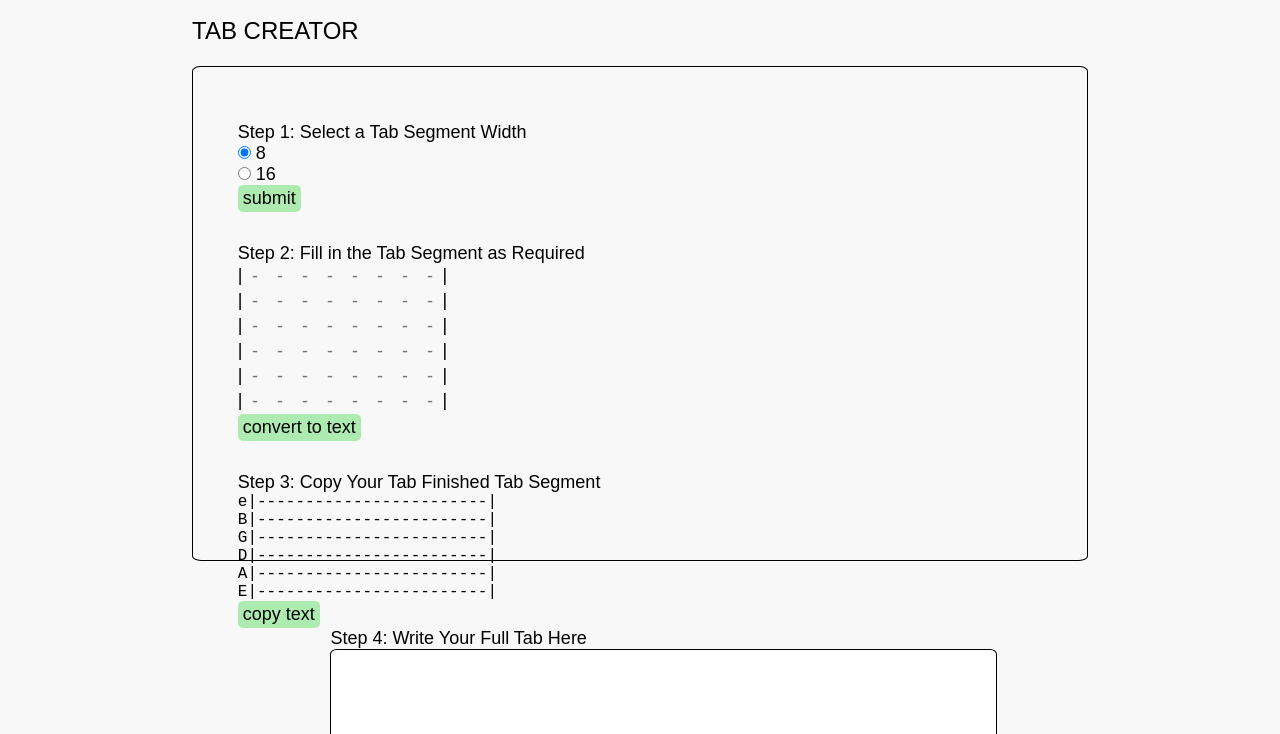
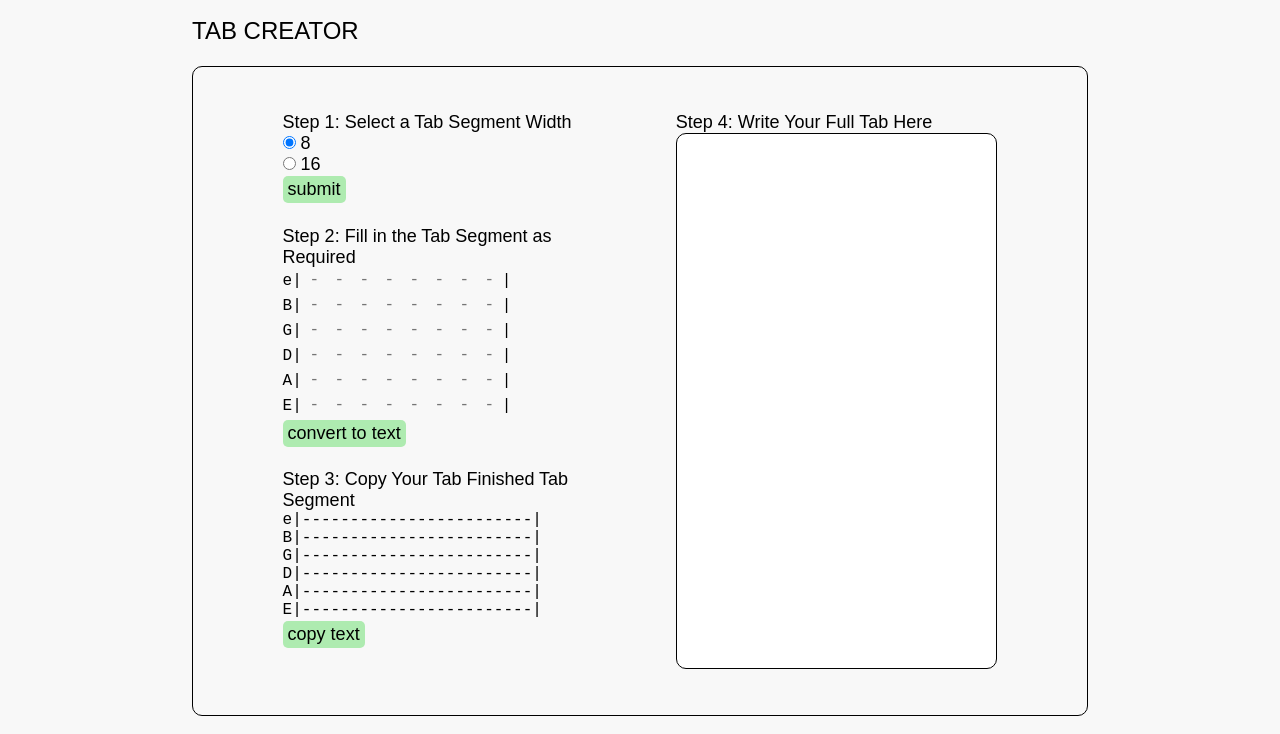
Before and after one commit to JyeTremlett/TabMaker, a plain HTML site: page index.html in a window 1280 px wide. Shown: the part 63-797 px from the top of the page. Drawn offline with Linux system fonts and the light colour scheme.

Commit message:
improved styling of tab segment input to be more uniform with other styling. also adjusted textarea size

```diff
--- a/index.html
+++ b/index.html
@@ -48,34 +48,40 @@
                 <br>
 
                 <!-- div for user input of tab values -->
+                <h2>Step 2: Fill in the Tab Segment as Required</h2>
                 <form class="tab-segment-value-input" method="get">
                 </form>
+                <input type="button" id="submit-tab-segment-btn" value="convert to text">
+                <br>
                 <br>
 
                 <!-- div for visualisation of tab for user -->
                 <h2>Step 3: Copy Your Tab Finished Tab Segment</h2>
                 <div class="tab-segment-visualised">
                 </div>
+                <br>
 
             </div>
 
             <!-- div for input of full tab  -->
             <div class="full-tab-creator">
-                <label for="tab-text">Step 4: Write Your Full Tab Here</label>
-                <br>
-                <textarea id="tab-text" name="tab-text" rows="30" cols="65"></textarea>
+                <h2>Step 4: Write Your Full Tab Here</h2>
+                <!-- <label for="tab-text"></label> -->
+                <textarea id="tab-text" name="tab-text"></textarea>
             </div>
+
+            <!-- <input type="button" class="instructions-button" onclick="document.getElementById('instructions').scrollIntoView();" value="click to read details usage instructions"> -->
+
 
         </div>
 
 
-
+        <br>
+        <div id="instructions"></div>
 
 
     </div>
 
-
-
     <script src="js/tabdisplayer.js"></script>
 </body>
 </html>
--- a/js/tabdisplayer.js
+++ b/js/tabdisplayer.js
@@ -91,11 +91,11 @@ function Tab(width) {
 
         let context = document.querySelector(section);
         let output = '';
+        let stringnames = ['e', 'B', 'G', 'D', 'A', 'E']
 
-        output += '<h2>Step 2: Fill in the Tab Segment as Required</h2>';
-
+        // output += '<h2>Step 2: Fill in the Tab Segment as Required</h2>';
         for (let string = 0; string < 6; string++) {
-            output += '|';
+            output += (stringnames[string] + '|');
             for (let increment = 0; increment < width; increment++) {
                 // set id to the xy coordinates of the field. This is used later to identify
                 // where the field's input should be stored within the data[][] array.
@@ -106,7 +106,7 @@ function Tab(width) {
         }
 
         // add submit button
-        output += '<input type="button" id="submit-tab-segment-btn" value="convert to text">';
+        // output += '<input type="button" id="submit-tab-segment-btn" value="convert to text">';
 
         // set context's inner html to a string representation of the tab
         context.innerHTML = output;
--- a/style.css
+++ b/style.css
@@ -3,6 +3,7 @@
 body {
     background-color: #f8f8f8;
     font-family: arial;
+    scroll-behavior: smooth;
 }
 
 p {
@@ -11,15 +12,14 @@ p {
 
 h1 {
     padding-top: 10px;
-text-decoration: none;
+    text-decoration: none;
     font-size: x-large;
     text-transform: uppercase;
 }
 
 h2, label {
-    padding-top: 10px;
     text-decoration: none;
-    font-size: large;
+    /* font-size: large; */
 }
 
 
@@ -63,22 +63,59 @@ h2, label {
 
 
 
+
+
+
 /* main content styling */
 .main-content {
-    padding: 70px 15% 0px 15%;
+    padding: 70px 15% 5px 15%;
     font-size: large;
 }
 
 .main-content .tab-input {
-    display: block;
-    padding: 5% 10% 50% 5%;
+    display: flex;
+    justify-content: space-between; /* set children's horizontal spacing */
+    align-items: space-around; /* set children's vertical spacing */
+    flex-wrap: wrap;
+    align-content: space-around; /* set children's vertical spacing when wrapping*/
+
+    padding: 5% 10% 5% 10%;
     border: 0.5px solid black;
-    border-radius: 1%;
+    border-radius: 10px;
+    /* width: 100%; */
+    align-items: stretch; /* set children to fill height */
 }
+
+
+
+
+
+/* tab creation section general styling */
+input[type=radio] {
+    appearance: radio;
+}
+
+.main-content input[type=button] {
+    width: fit-content;
+    border-radius: 5px;
+    cursor: pointer;
+    padding: 3px 5px 3px 5px;
+    background-color: rgb(174, 235, 176);
+    margin: 0.5% 0 0.5% 0;
+}
+
+
+
 
 /* styling for tab segment creation */
 .main-content .tab-input .tab-segment-creator {
-    float: left;
+    width: 45%;
+    min-width: 250px;
+    /* background-color: orangered; */
+}
+
+.main-content .tab-input .tab-segment-creator .tab-segment-value-input {
+    font-family: monospace;
 }
 
 .main-content .tab-input .tab-segment-creator input[type=number] {
@@ -89,34 +126,40 @@ h2, label {
     cursor: text;
 }
 
-.main-content .tab-input .tab-segment-creator input[type=button] {
-    width: fit-content;
-    border-radius: 5px;
-    cursor: pointer;
-    padding: 3px 5px 3px 5px;
-    background-color: rgb(174, 235, 176);
-}
 
-/* unfinished feature: ability to enter any width
-.tab-segment-value-input .width-selector input[type=number] {
-    border: 0.5px solid black;
-}*/
 
-/* styling for tab writing field */
+
+
+/* styling for tab writing div and textarea */
 .main-content .tab-input .full-tab-creator {
-    float: right;
+    width: 45%;
+    min-width: 250px;
+    /* background-color: yellowgreen; */
 }
 
 .main-content .tab-input .full-tab-creator textarea {
     background-color: white;
+    width: 100%;
+    height: 96%; /* attempt to get textarea to fit to bottom of div in line with the 'copy text' button */
+    min-height: 400px;
     border: 0.5px solid black;
-    border-radius: 1%;
+    border-radius: 10px;
     font-family: monospace;
 }
 
-input[type=radio] {
-    appearance: radio;
+
+
+
+
+/* Styling for instructions section */
+.main-content #instructions {
+    padding: 70px 15% 50% 15%;
+    background-color: white;
+    border: 0.5px solid black;
+    border-radius: 10px;
+    margin-bottom: 5%;
 }
+
 
 
 
```
